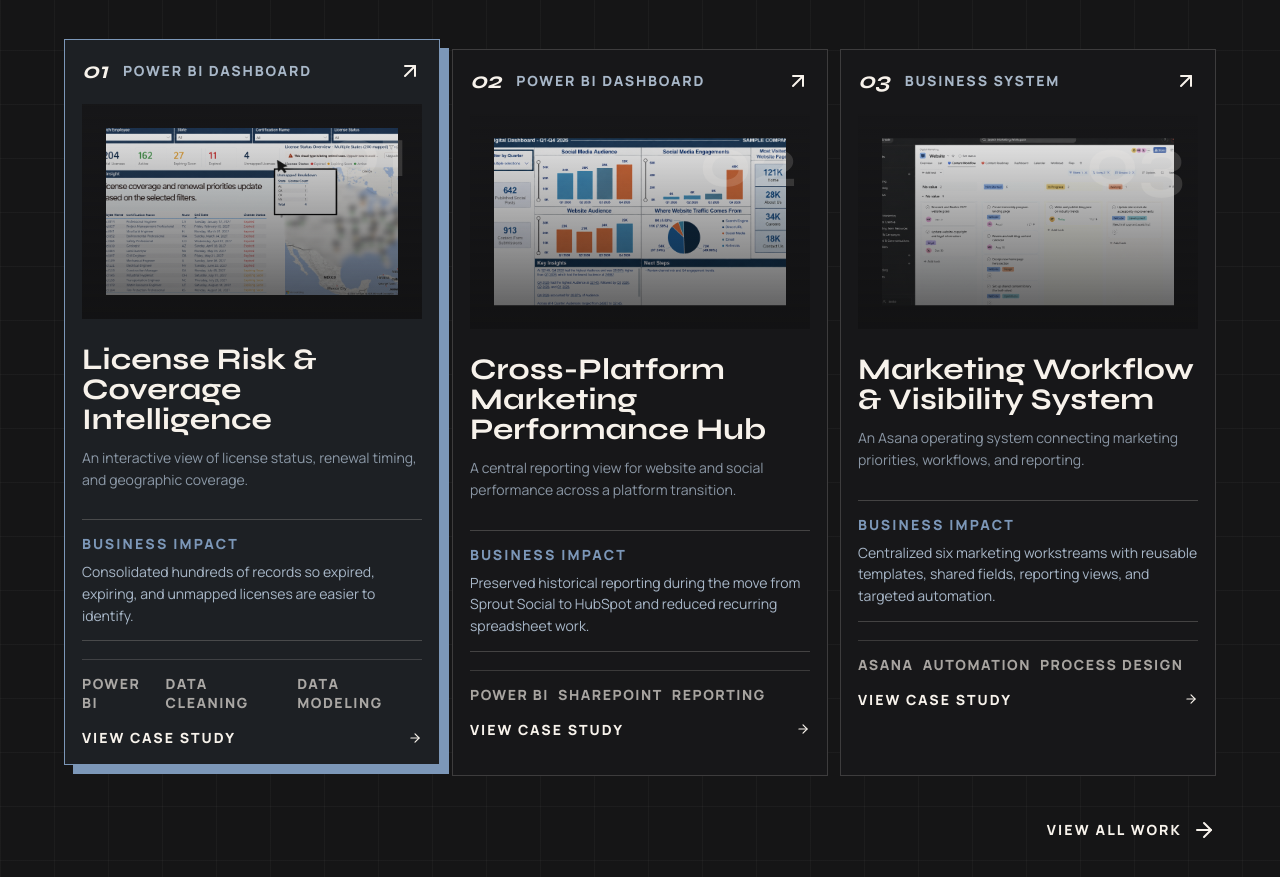
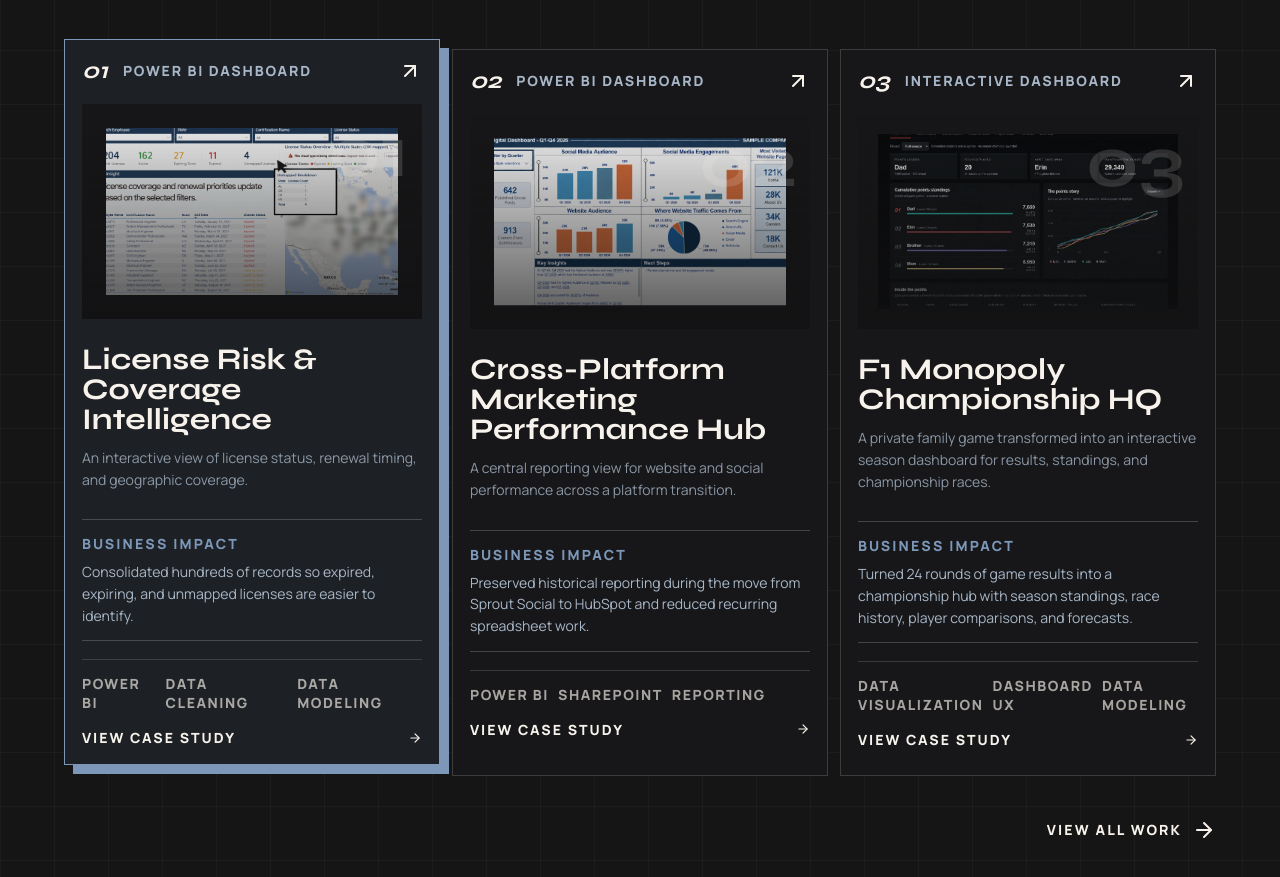
Before and after one commit to erinkim-portfolio/erinkim-portfolio.github.io, a Next.js app: page / in a window 1280 px wide. Shown: the part 1741-2618 px from the top of the page. Built offline with nearby package versions, Linux system fonts and the light colour scheme.

Commit message:
Feature F1 Monopoly project on homepage

```diff
--- a/components/cinematic-home.tsx
+++ b/components/cinematic-home.tsx
@@ -8,7 +8,7 @@ import { BuildCredit } from "@/components/build-credit";
 const projects=[
  {index:"01",slug:"pe-license-coverage-dashboard",title:"License Risk & Coverage Intelligence",kind:"Power BI dashboard",note:"An interactive view of license status, renewal timing, and geographic coverage.",impact:"Consolidated hundreds of records so expired, expiring, and unmapped licenses are easier to identify.",metrics:["POWER BI","DATA CLEANING","DATA MODELING"],tone:"blue",image:"/images/pe-license-coverage-dashboard.png",alt:"Power BI dashboard showing randomized professional engineering license data"},
  {index:"02",slug:"digital-marketing-dashboard",title:"Cross-Platform Marketing Performance Hub",kind:"Power BI dashboard",note:"A central reporting view for website and social performance across a platform transition.",impact:"Preserved historical reporting during the move from Sprout Social to HubSpot and reduced recurring spreadsheet work.",metrics:["POWER BI","SHAREPOINT","REPORTING"],tone:"coffee",image:"/images/digital-marketing-performance-dashboard.png",alt:"Power BI dashboard showing randomized social media and website performance data"},
- {index:"03",slug:"asana-marketing-operations",title:"Marketing Workflow & Visibility System",kind:"Business system",note:"An Asana operating system connecting marketing priorities, workflows, and reporting.",impact:"Centralized six marketing workstreams with reusable templates, shared fields, reporting views, and targeted automation.",metrics:["ASANA","AUTOMATION","PROCESS DESIGN"],tone:"blue",image:"/images/asana-marketing-board.png",alt:"Asana marketing project view with custom fields and status tracking"},
+ {index:"03",slug:"f1-monopoly-championship-hq",title:"F1 Monopoly Championship HQ",kind:"Interactive dashboard",note:"A private family game transformed into an interactive season dashboard for results, standings, and championship races.",impact:"Turned 24 rounds of game results into a championship hub with season standings, race history, player comparisons, and forecasts.",metrics:["DATA VISUALIZATION","DASHBOARD UX","DATA MODELING"],tone:"blue",image:"/images/f1-monopoly-main.webp",alt:"F1 Monopoly Championship HQ season statistics dashboard"},
 ];
 
 export function CinematicHome(){
```
